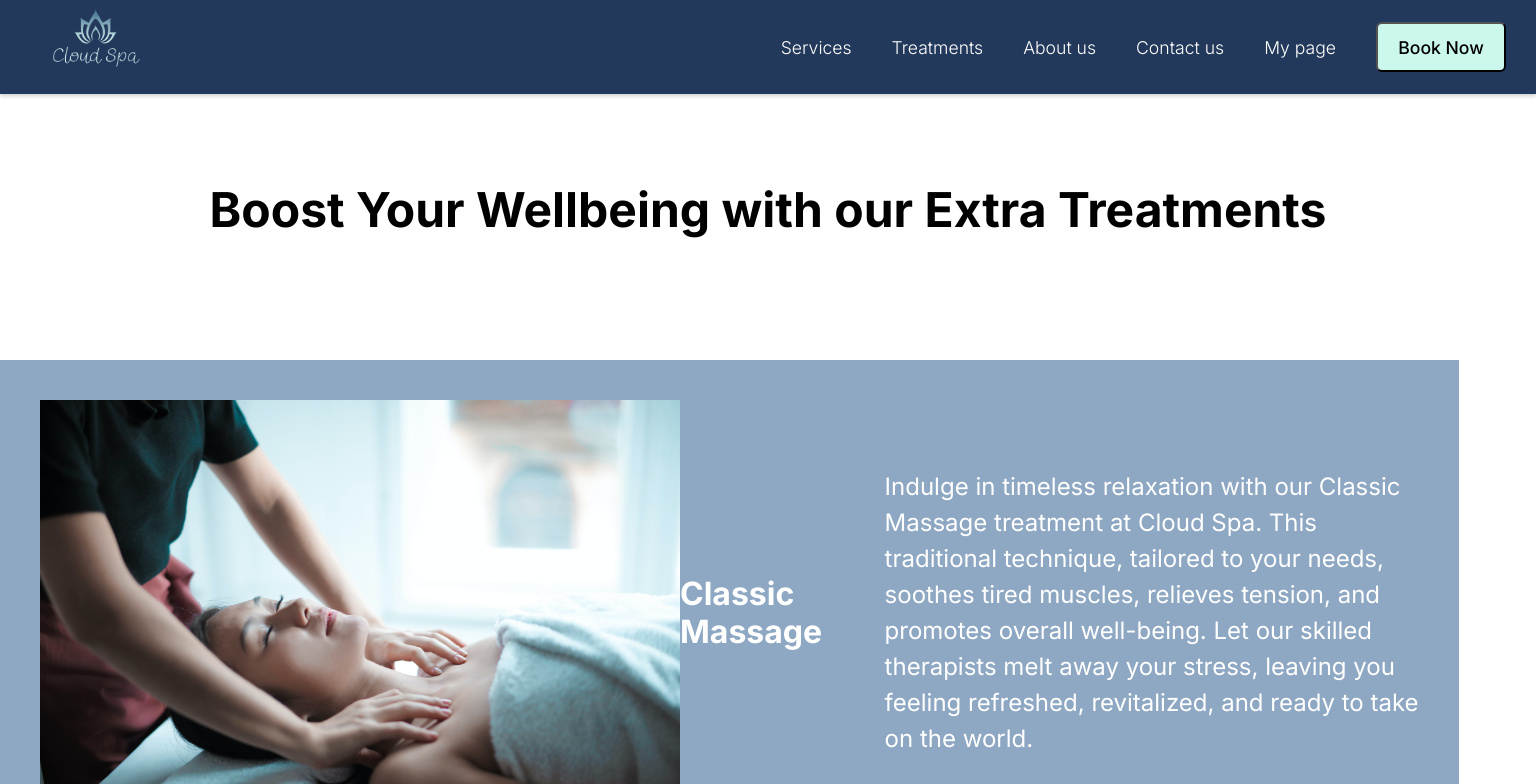
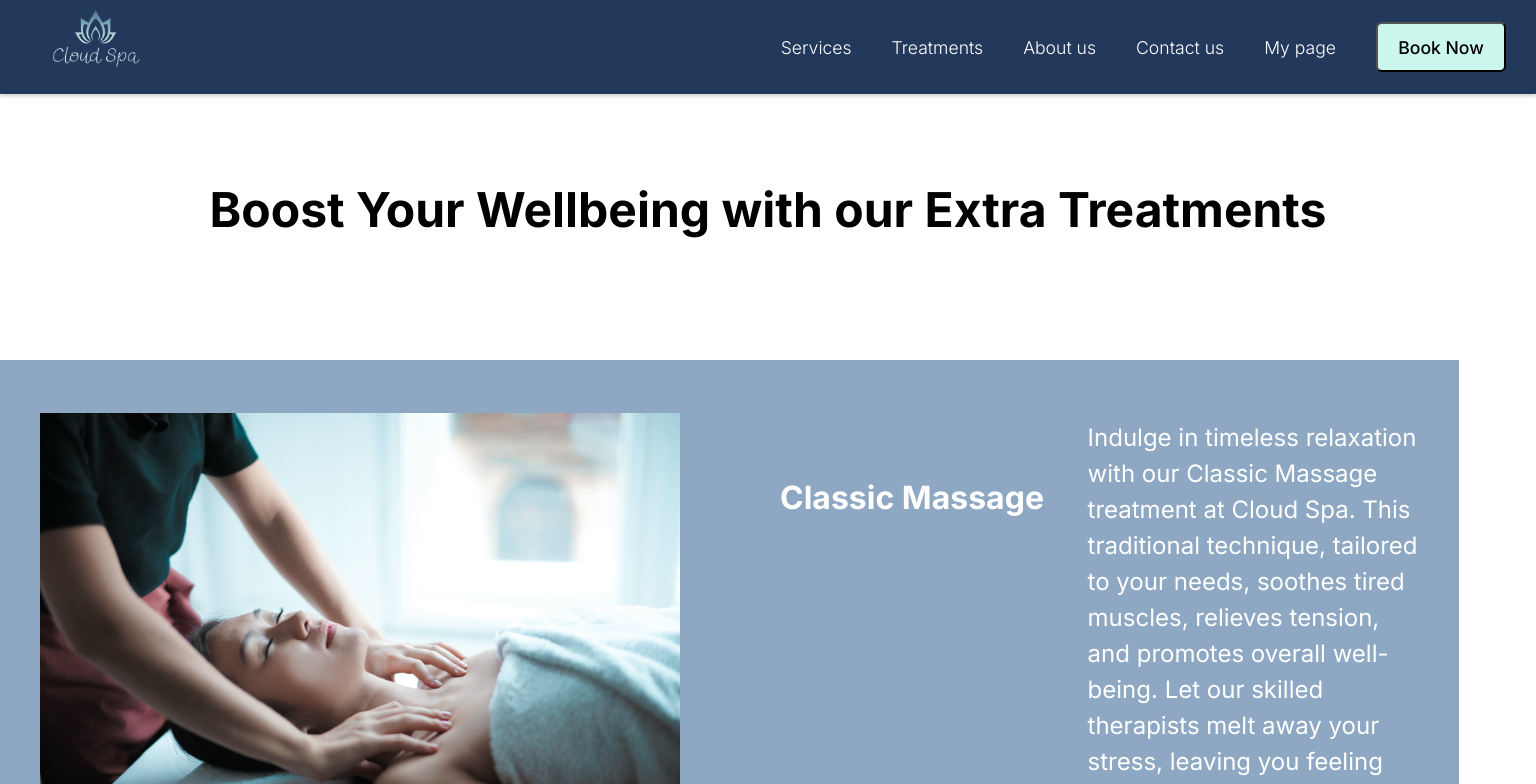
Before and after one commit to Hussein-Ali-Shamarti/Cloud-Spa-React, a React (Create React App) app: page /Treatments in a window 1536 px wide. Shown: the top 784 px of the page. Built offline with nearby package versions, Linux system fonts and the light colour scheme; no server answers; the database is empty.

Commit message:
classic massage css og html

```diff
--- a/src/pages/ExtraTreatments/ClassicMassage.jsx
+++ b/src/pages/ExtraTreatments/ClassicMassage.jsx
@@ -6,8 +6,8 @@ function ClassicMassage({id}) {
     return (
         <div className="classic-massage-block" id={id}>
             <img src={ClassicMassageImage} id="classicMassage" alt="shoulderMassage" />
-            <h2>Classic Massage</h2>
-            <div className="text-box">
+            <h2 className='classic-massage-h2'>Classic Massage</h2>
+            <div className="classic-massage-text">
                 <p> Indulge in timeless relaxation with our Classic Massage treatment at Cloud Spa.
                     This traditional technique, tailored to your needs, soothes tired muscles,
                     relieves tension, and promotes overall well-being. Let our skilled therapists melt
--- a/src/styles/ExtraTreatments/ClassicMassage.css
+++ b/src/styles/ExtraTreatments/ClassicMassage.css
@@ -19,7 +19,7 @@
 }
 
 /* Classic Massage header */
-.classic-massage-block h2 {
+.classic-massage-h2 {
     font-size: clamp(1.5rem, 2.5vw, 2rem);
     line-height: 1.2;
     color: #FFFFFF;
@@ -28,7 +28,7 @@
 }
 
 /* Classic Massage text-box */
-.classic-massage-block .text-box {
+.classic-massage-text {
     font-size: clamp(1rem, 2vw, 1.5rem);
     line-height: 1.5;
     color: #FFFFFF;
@@ -43,7 +43,6 @@
 @media (min-width: 1300px) {
     .classic-massage-block {
         display: flex;
-        flex-direction: row;
         justify-content: space-between;
         align-items: center;
         padding: 40px;
@@ -56,23 +55,24 @@
         margin: 0;
     }
 
-    .classic-massage-block h2,
-    .classic-massage-block .text-box {
+    .classic-massage-text {
+        width: 100%;
         position: relative;
-        left: 0;
-        top: 0;
         text-align: left;
-        margin: 0;
     }
 
-    .classic-massage-block .text-box {
-        width: 50%;
+    .classic-massage-h2 {
+        margin-bottom: 20%;
+        padding-left: 100px;
+        width: 100%;
+        position: relative;
+        text-align: left;
     }
 }
 
 /* Media query for smaller screens */
 @media (max-width: 1300px) {
     .classic-massage-block {
-        margin-top: 300px; /* Adjust margin-top for smaller screens */
+        margin-top: 300px;
     }
 }
```
